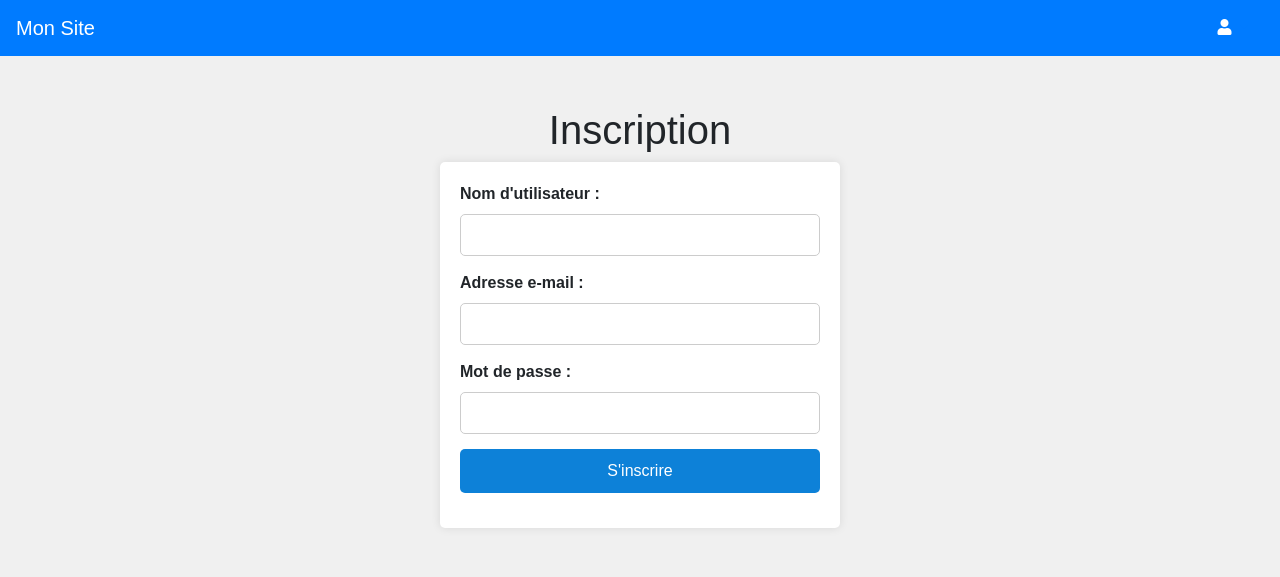
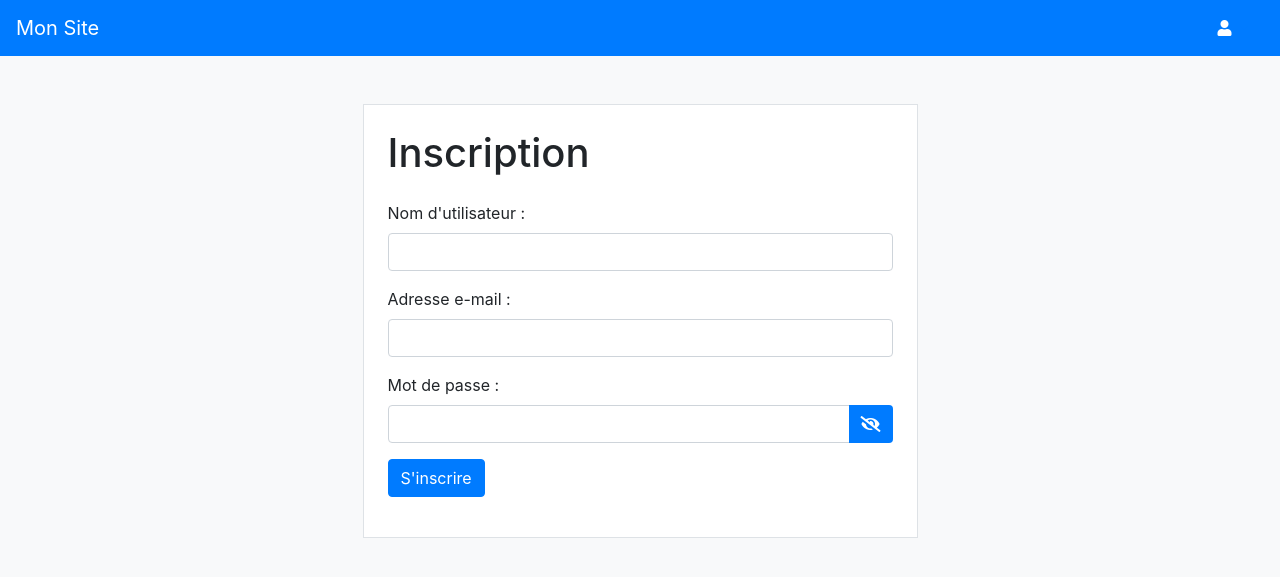
Before and after one commit to thoms-17/Library-Manager, a PHP site: page /register in a window 1280 px wide. Shown: the top 577 px of the page. Run offline with PHP 8.4, Linux system fonts and the light colour scheme; some libraries are stand-ins or nearby versions.

Commit message:
Refonte des dockerbuild et rebuild des containers. Feature de l'oeil pour visualiser son password dans les formulaires d'inscription et de connexion

```diff
--- /dev/null
+++ b/www/js/passwordToggle.js
@@ -0,0 +1,15 @@
+function initPasswordToggle() {
+  const passwordField = document.getElementById("password");
+  const togglePasswordButton = document.getElementById("togglePassword");
+
+  togglePasswordButton.addEventListener("click", function () {
+    const type = passwordField.getAttribute("type") === "password" ? "text" : "password";
+    passwordField.setAttribute("type", type);
+    eyeIcon.className = type === "password" ? "fa fa-eye-slash" : "fa fa-eye";
+  });
+}
+
+// Appel de la fonction lors du chargement de la page
+document.addEventListener("DOMContentLoaded", function () {
+  initPasswordToggle();
+});
--- a/www/models/User.php
+++ b/www/models/User.php
@@ -53,7 +53,7 @@ class User
         }
 
         // Préparation de la requête SQL avec des paramètres nommés
-        $query = "INSERT INTO users (username, email, password, creation_date, verification_token, verification_token_expiration) VALUES (:username, :email, :password, :creation_date, :verification_token, :verification_token_expiration)";
+        $query = "INSERT INTO users (username, email, password, creation_date) VALUES (:username, :email, :password, :creation_date)";
         $statement = self::$pdo->prepare($query);
 
         // Liaison des valeurs avec les paramètres
--- a/www/styles/register.css
+++ /dev/null
@@ -1,56 +0,0 @@
-body {
-  font-family: Arial, sans-serif;
-  background-color: #f0f0f0;
-}
-
-h1 {
-  text-align: center;
-  margin-top: 50px;
-}
-
-form {
-  max-width: 400px;
-  margin: 0 auto;
-  background-color: #fff;
-  padding: 20px;
-  border-radius: 5px;
-  box-shadow: 0 0 10px rgba(0, 0, 0, 0.1);
-}
-
-form div {
-  margin-bottom: 15px;
-}
-
-form label {
-  font-weight: bold;
-  display: block;
-}
-
-form input[type="text"],
-form input[type="email"],
-form input[type="password"] {
-  width: 100%;
-  padding: 8px;
-  border: 1px solid #ccc;
-  border-radius: 5px;
-}
-
-form button[type="submit"] {
-  background-color: #0d81d8;
-  color: #fff;
-  padding: 10px 20px;
-  border: none;
-  border-radius: 5px;
-  cursor: pointer;
-  font-size: 16px;
-  width: 100%;
-}
-
-form button[type="submit"]:hover {
-  background-color: #0b6fb1;
-}
-
-form p {
-  color: red;
-  font-weight: bold;
-}
--- a/www/views/register.view.php
+++ b/www/views/register.view.php
@@ -1,40 +1,55 @@
 <!DOCTYPE html>
-<html>
+<html lang="en">
 
 <head>
     <meta charset="UTF-8">
+    <meta name="viewport" content="width=device-width, initial-scale=1.0">
     <title>Inscription</title>
-    <link rel="stylesheet" href="../styles/register.css">
 </head>
 
-<body>
-    <h1>Inscription</h1>
+<body class="bg-light">
+    <div class="container mt-5">
+        <div class="border p-4 bg-white col-md-6 mx-auto">
+            <h1 class="mb-4">Inscription</h1>
 
             <?php if (isset($_SESSION['verification_message'])) : ?>
-        <p class="verification-message"><?= $_SESSION['verification_message'] ?></p>
+                <p class="alert alert-success"><?= $_SESSION['verification_message'] ?></p>
                 <?php unset($_SESSION['verification_message']); ?>
             <?php endif; ?>
 
             <form action="/register/submit" method="POST">
-        <div>
+                <div class="form-group">
                     <label for="username">Nom d'utilisateur :</label>
-            <input type="text" name="username" id="username" required>
+                    <input type="text" name="username" id="username" class="form-control" required>
                 </div>
-        <div>
+                <div class="form-group">
                     <label for="email">Adresse e-mail :</label>
-            <input type="email" name="email" id="email" required>
+                    <input type="email" name="email" id="email" class="form-control" required>
                 </div>
-        <div>
+                <div class="form-group">
                     <label for="password">Mot de passe :</label>
-            <input type="password" name="password" id="password" required>
+                    <!-- Ajoutez la classe password-container -->
+                    <div class="input-group password-container">
+                        <input type="password" name="password" id="password" class="form-control" required>
+                        <!-- Ajoutez l'icône directement dans le champ sans couleur de fond -->
+                        <div class="input-group-append">
+                            <button class="btn btn-outline-primary active" type="button" id="togglePassword" style="border: none;">
+                                <i class="fa fa-eye-slash" id="eyeIcon" aria-hidden="true"></i>
+                            </button>
                         </div>
-        <div>
-            <button type="submit">S'inscrire</button>
+                    </div>
+
+                </div>
+                <div class="form-group">
+                    <button type="submit" class="btn btn-primary">S'inscrire</button>
                 </div>
                 <?php if (isset($errorMessage)) : ?>
-            <p class="error-message"><?= $errorMessage ?></p>
+                    <p class="alert alert-danger"><?= $errorMessage ?></p>
                 <?php endif; ?>
             </form>
+        </div>
+    </div>
+    <script src="../js/passwordToggle.js"></script>
 </body>
 
 </html>
```
Also changed, not shown: www/views/login.view.php (+25 -11 lines), 8 other files. Lines whose indentation alone changed are shown as unchanged.
